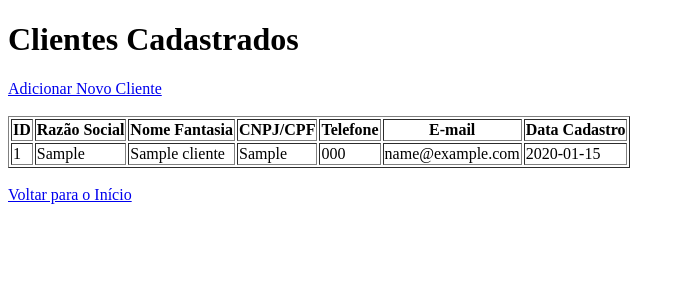
After one commit to GabrielGugg/daedalosys, a Flask app: page /clientes/lista in a window 1280 px wide. The commit adds this page. Shown: the top 300 px of the page, without its empty margins (0-685 px from the left). Run offline with Flask 3, Linux system fonts and the light colour scheme; tables that the repository leaves empty hold one stand-in row (values such as "Sample post").

Commit message:
Adicionado página lista de clientes

```diff
--- a/app.py
+++ b/app.py
@@ -174,6 +174,12 @@ def novo_cliente():
     # Se o método for GET, renderizar a página do formulário
     return render_template('cadastro_cliente.html')
 
+# Rota para exibir a lista de clientes
+@app.route('/clientes/lista')
+def lista_clientes():
+    clientes = Cliente.query.order_by(Cliente.razao_social).all()
+    return render_template('cliente_lista.html', clientes=clientes)
+
 # --- Criação do Banco de Dados ---
 with app.app_context():
     db.create_all()
--- /dev/null
+++ b/templates/cliente_lista.html
@@ -0,0 +1,43 @@
+<!DOCTYPE html>
+<html lang="pt-br">
+<head>
+    <meta charset="UTF-8">
+    <title>Lista de Clientes - DaedaloSYS</title>
+</head>
+<body>
+    <h1>Clientes Cadastrados</h1>
+
+    <a href="/clientes/novo">Adicionar Novo Cliente</a>
+    <br><br>
+
+    <table border="1">
+        <thead>
+            <tr>
+                <th>ID</th>
+                <th>Razão Social</th>
+                <th>Nome Fantasia</th>
+                <th>CNPJ/CPF</th>
+                <th>Telefone</th>
+                <th>E-mail</th>
+                <th>Data Cadastro</th>
+            </tr>
+        </thead>
+        <tbody>
+            {% for cliente in clientes %}
+            <tr>
+                <td>{{ cliente.id }}</td>
+                <td>{{ cliente.razao_social }}</td>
+                <td>{{ cliente.nome_fantasia }}</td>
+                <td>{{ cliente.cnpj_cpf }}</td>
+                <td>{{ cliente.telefone }}</td>
+                <td>{{ cliente.email }}</td>
+                <td>{{ cliente.data_cadastro }}</td>
+            </tr>
+            {% endfor %}
+        </tbody>
+    </table>
+
+    <br>
+    <a href="/">Voltar para o Início</a>
+</body>
+</html>
--- a/templates/index.html
+++ b/templates/index.html
@@ -7,5 +7,8 @@
 <body>
     <h1>Bem-vindo ao DaedaloSYS!</h1>
     <p>Este é o seu painel de controle. Versão de teste</p>
+    <a href="/clientes/novo">Adicionar Novo Cliente</a>
+    <br>
+    <a href="/clientes/lista">Lista de Clientes</a>
 </body>
 </html>
```
Also changed, not shown: 1 other file.
